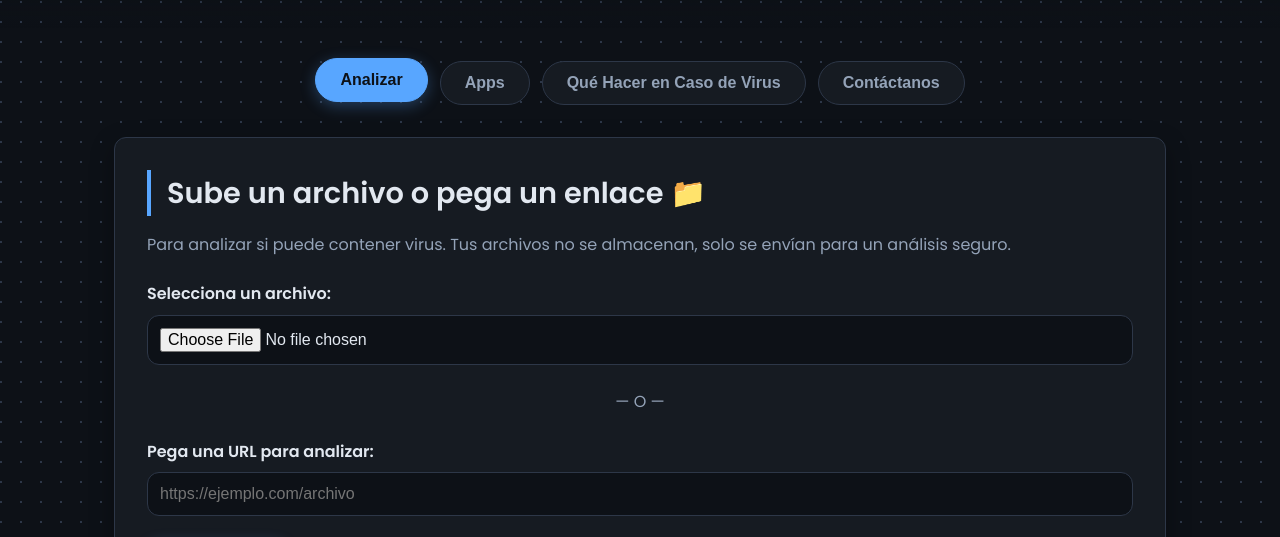
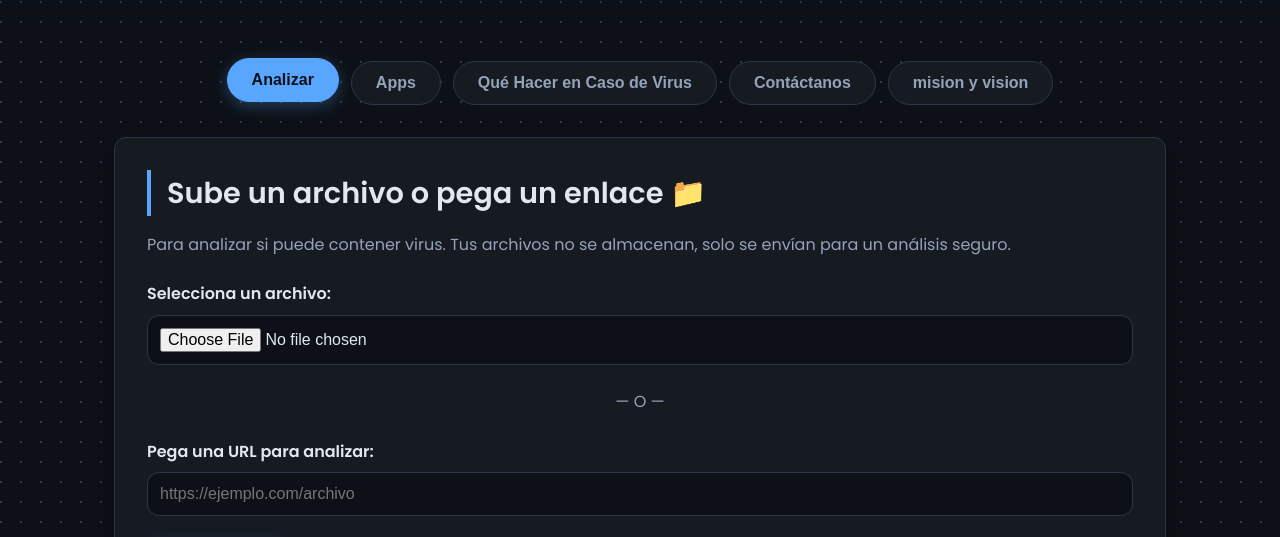
Before and after one commit to diegog28-ux/Centro-Futurista-de-Proteccion, a plain HTML site: page index.html in a window 1280 px wide. Shown: the part 239-776 px from the top of the page. Drawn offline with Linux system fonts and the light colour scheme.

Commit message:
Update index.html

```diff
--- a/index.html
+++ b/index.html
@@ -312,6 +312,7 @@
             <button class="tabbtn" data-tab="apps">Apps</button>
             <button class="tabbtn" data-tab="quehacer">Qué Hacer en Caso de Virus</button>
             <button class="tabbtn" data-tab="contacto">Contáctanos</button>
+            <button class="tabbtn" data-tab="mision y vision">mision y vision</button>
         </div>
 
         <div id="analizar" class="tabpanel active tab-section">
```
